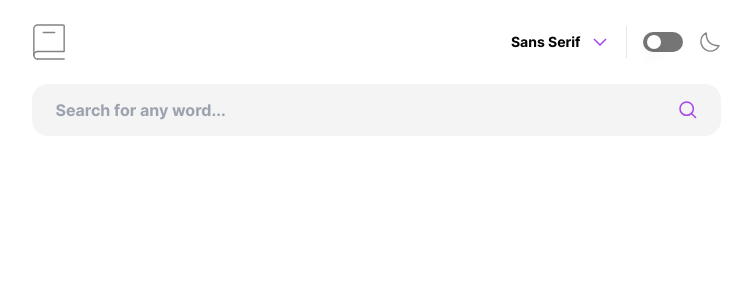
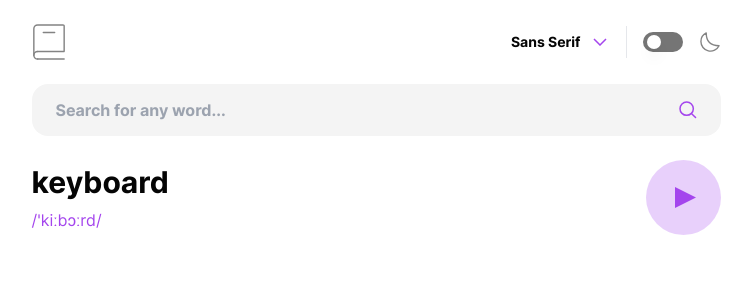
Before and after one commit to davidinoa/dictionary-web-app, a React (Vite) app: page / in a window 1280 px wide. Shown: the top 300 px of the page, without its empty margins (264-1016 px from the left). Built offline with nearby package versions, Linux system fonts and the light colour scheme.

Commit message:
Start implementing the main section by adding heading and play button

```diff
--- a/src/App.tsx
+++ b/src/App.tsx
@@ -1,11 +1,25 @@
 import Header from './Header'
 import SearchField from './SearchField'
+import PlayIcon from './assets/images/icon-play.svg?react'
 
 export default function App() {
   return (
     <div className="flex flex-col gap-6">
       <Header />
       <SearchField />
+      <main className="grow">
+        <section className="flex items-center">
+          <h1 className="flex grow flex-col gap-2">
+            <span className="text-3xl font-bold">keyboard</span>
+            <span aria-label="pronunciation" className="text-lavender">
+              /'kiːbɔːrd/
+            </span>
+          </h1>
+          <button>
+            <PlayIcon className="[&_*]:transition-all [&_*]:duration-200 [&_circle]:hover:opacity-100 [&_path]:hover:fill-white" />
+          </button>
+        </section>
+      </main>
     </div>
   )
 }
--- a/src/index.css
+++ b/src/index.css
@@ -95,6 +95,7 @@ body {
   max-width: 737px;
   margin: auto;
   color: #050505;
+  height: 100vh;
 }
 
 .dark-mode-enabled path {
```
